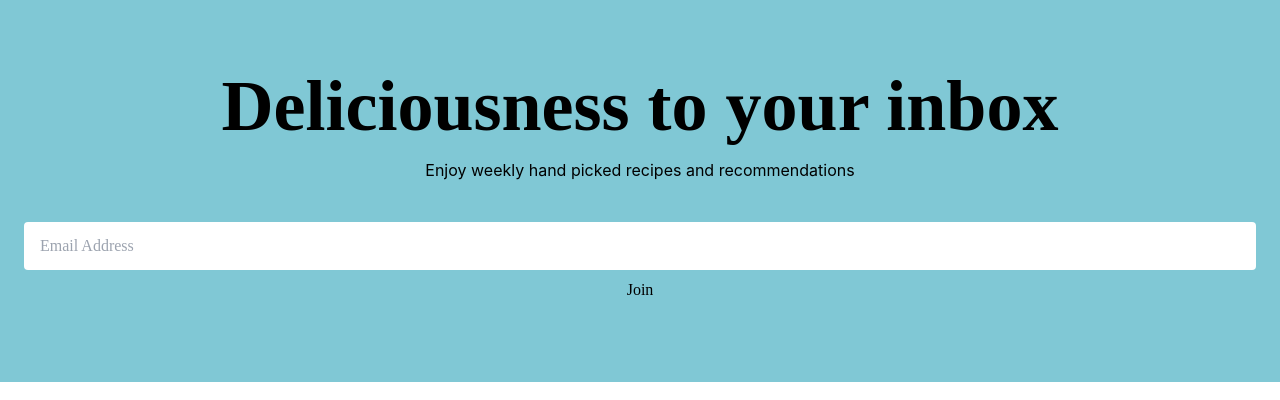
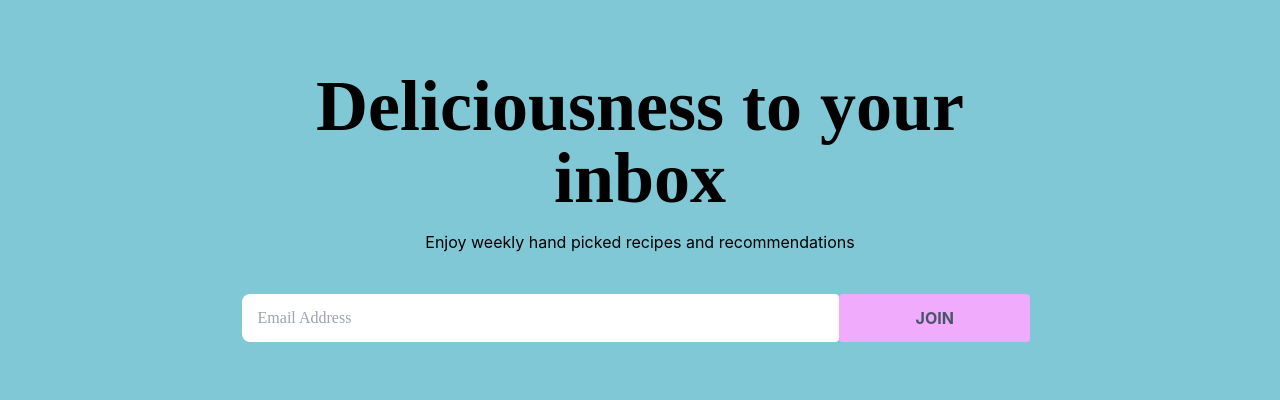
Before and after one commit to yastrb/react-food-app, a React (Create React App) app: page / in a window 1280 px wide. Shown: the part 1532-1932 px from the top of the page. Built offline with nearby package versions, Linux system fonts and the light colour scheme; the HTML template or start-up script is replaced by a standard one.

Commit message:
new file

```diff
--- a/src/components/Input.jsx
+++ b/src/components/Input.jsx
@@ -2,12 +2,15 @@ import React from 'react';
 
 
 
-const Input= () => {
+const Input = () => {
     return (
-        <div className='mt-10 flex flex-col'>
-            <input className='w-full h-12 mb-2 pl-4 rounded' type='text' placeholder='Email Address'>
+        <div className='mt-10 flex flex-col md:flex-row'>
+            <input className='w-full h-12 mb-2 pl-4 rounded md:rounded-l-lg md:w-[75%]' type='text' placeholder='Email Address'>
             </input>
-            <button>Join</button>
+            <div className='md:w-[24%]'>
+                <button className=' w-full bg-fuchsia-300 uppercase text-slate-600 font-inter font-bold h-12 rounded hover:bg-fuchsia-600 hover:text-slate-100 transform hover:duration-700 '>Join</button>
+            </div>
+
         </div>
     )
 }
--- a/src/components/Subscribe.jsx
+++ b/src/components/Subscribe.jsx
@@ -4,7 +4,7 @@ import Email from './Input'
 const Subscribe = () => {
   return (
     <section className='my-20 py-20 w-full  bg-[#80c8d5]'>
-        <div className=' container px-6'>
+        <div className=' container px-6 lg:w-[66%] lg:mx-auto'>
             <div className=' text-center '>
                 <h2 className='px-9 mb-4 font-bold text-4xl md:text-7xl'>Deliciousness to your inbox</h2>
                 <p className='font-inter mb-4'>Enjoy weekly hand picked recipes and recommendations</p>
```
